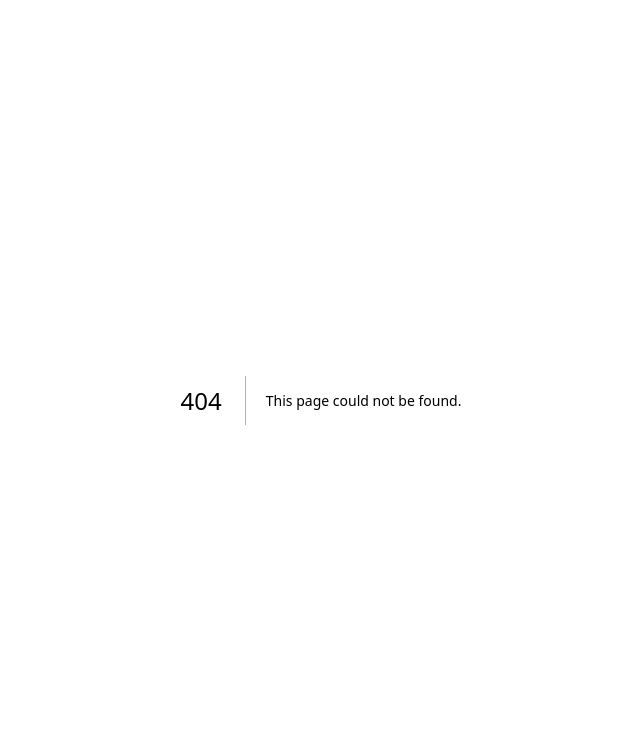
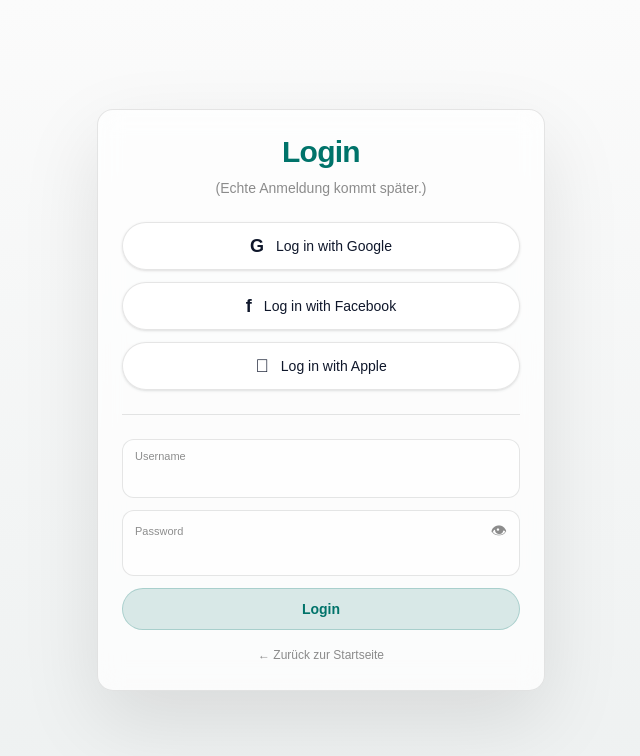
Before and after one commit to AccountGIT-bot/nutzwertanalyse, a Next.js app: page /login in a window 1280 px wide. Before the commit this address had no page. Shown: the top 756 px of the page, without its empty margins (319-959 px from the left). Built offline with nearby package versions, Linux system fonts and the light colour scheme.

Commit message:
Login Folder

```diff
--- /dev/null
+++ b/app/login/page.tsx
@@ -0,0 +1,86 @@
+"use client";
+
+import { useState } from "react";
+import { useRouter } from "next/navigation";
+
+export default function LoginPage() {
+  const router = useRouter();
+  const [showPassword, setShowPassword] = useState(false);
+
+  return (
+    <main className="min-h-screen flex items-center justify-center px-6 py-12 bg-gradient-to-b from-[#fbfbfb] to-[#eef1f1] text-slate-900">
+      <div className="w-full max-w-md rounded-2xl bg-white/70 border border-black/10 shadow-[0_30px_80px_rgba(0,0,0,0.10)] backdrop-blur-md p-6">
+        <div className="text-center">
+          <div className="text-3xl font-semibold tracking-tight" style={{ color: "#00736a" }}>
+            Login
+          </div>
+          <div className="mt-2 text-sm text-black/45">(Echte Anmeldung kommt später.)</div>
+        </div>
+
+        <div className="mt-6 space-y-3">
+          <button className="h-12 w-full rounded-full bg-white/75 border border-black/10 shadow-sm hover:shadow-md transition flex items-center justify-center gap-3">
+            <span className="text-lg font-semibold">G</span>
+            <span className="text-sm font-medium">Log in with Google</span>
+          </button>
+
+          <button className="h-12 w-full rounded-full bg-white/75 border border-black/10 shadow-sm hover:shadow-md transition flex items-center justify-center gap-3">
+            <span className="text-lg font-semibold">f</span>
+            <span className="text-sm font-medium">Log in with Facebook</span>
+          </button>
+
+          <button className="h-12 w-full rounded-full bg-white/75 border border-black/10 shadow-sm hover:shadow-md transition flex items-center justify-center gap-3">
+            <span className="text-lg"></span>
+            <span className="text-sm font-medium">Log in with Apple</span>
+          </button>
+        </div>
+
+        <div className="my-6 h-px bg-black/10" />
+
+        <div className="space-y-3">
+          <div className="rounded-xl bg-white/70 border border-black/10 px-3 py-2 focus-within:ring-2 focus-within:ring-[#00736a]/20">
+            <div className="text-[11px] text-black/45">Username</div>
+            <input className="w-full bg-transparent outline-none text-sm" autoComplete="username" />
+          </div>
+
+          <div className="rounded-xl bg-white/70 border border-black/10 px-3 py-2 focus-within:ring-2 focus-within:ring-[#00736a]/20">
+            <div className="flex items-center justify-between">
+              <div className="text-[11px] text-black/45">Password</div>
+              <button
+                type="button"
+                className="text-black/45 hover:text-black/70 transition"
+                onClick={() => setShowPassword((v) => !v)}
+                aria-label={showPassword ? "Passwort verbergen" : "Passwort anzeigen"}
+                title={showPassword ? "Passwort verbergen" : "Passwort anzeigen"}
+              >
+                👁
+              </button>
+            </div>
+            <input
+              className="w-full bg-transparent outline-none text-sm"
+              type={showPassword ? "text" : "password"}
+              autoComplete="current-password"
+            />
+          </div>
+
+          <button
+            className="w-full rounded-full py-2.5 text-sm font-semibold transition hover:brightness-[1.03] active:scale-[0.99]"
+            style={{
+              background: "rgba(0,115,106,0.14)",
+              border: "1px solid rgba(0,115,106,0.22)",
+              color: "#00736a",
+            }}
+          >
+            Login
+          </button>
+
+          <button
+            className="w-full text-xs text-black/45 hover:text-black/65 transition"
+            onClick={() => router.push("/")}
+          >
+            ← Zurück zur Startseite
+          </button>
+        </div>
+      </div>
+    </main>
+  );
+}
```
